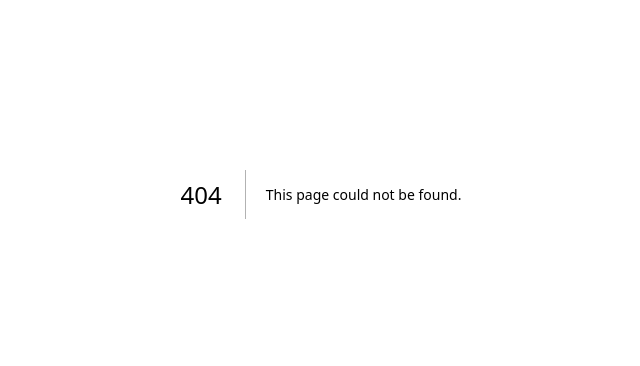
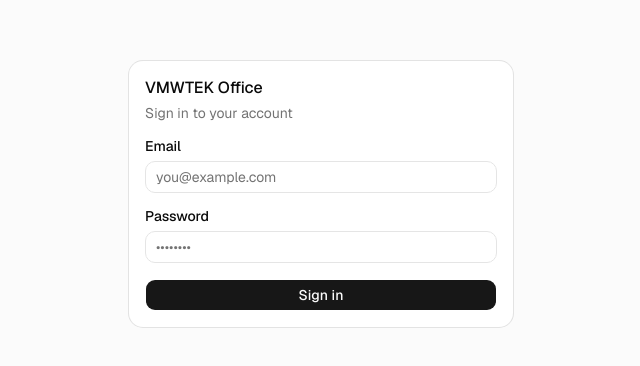
Before and after one commit to jalvarezmdev/vmtek-office, a Next.js app: page /login in a window 1280 px wide. Before the commit this address had no page. Shown: the part 206-572 px from the top of the page, without its empty margins (319-959 px from the left). Built offline with nearby package versions, Linux system fonts and the light colour scheme.

Commit message:
feat: add login page with credentials form

```diff
--- a/package.json
+++ b/package.json
@@ -36,7 +36,8 @@
     "shadcn": "^4.17.0",
     "sonner": "^2.0.8",
     "tailwind-merge": "^3.6.0",
-    "tw-animate-css": "^1.4.0"
+    "tw-animate-css": "^1.4.0",
+    "zod": "^4.4.3"
   },
   "devDependencies": {
     "@tailwindcss/postcss": "^4",
--- /dev/null
+++ b/src/actions/auth.ts
@@ -0,0 +1,37 @@
+'use server';
+
+import { AuthError } from 'next-auth';
+
+import { signIn } from '@/auth';
+import { loginSchema } from '@/lib/auth-schemas';
+
+export type LoginState = { error?: string } | null;
+
+export async function loginAction(
+  prevState: LoginState,
+  formData: FormData
+): Promise<LoginState> {
+  const parsed = loginSchema.safeParse({
+    email: formData.get('email'),
+    password: formData.get('password'),
+  });
+
+  if (!parsed.success) {
+    return { error: 'Please check your email and password.' };
+  }
+
+  try {
+    await signIn('credentials', {
+      email: parsed.data.email,
+      password: parsed.data.password,
+      redirectTo: '/',
+    });
+  } catch (error) {
+    if (error instanceof AuthError) {
+      return { error: 'Invalid email or password.' };
+    }
+    throw error;
+  }
+
+  return null;
+}
--- /dev/null
+++ b/src/app/(auth)/login/page.tsx
@@ -0,0 +1,31 @@
+import type { Metadata } from 'next';
+
+import { LoginForm } from '@/components/login-form';
+import {
+  Card,
+  CardContent,
+  CardDescription,
+  CardHeader,
+  CardTitle,
+} from '@/components/ui/card';
+
+export const metadata: Metadata = {
+  title: 'Sign in',
+  description: 'Sign in to your VMWTEK Office account.',
+};
+
+export default function LoginPage() {
+  return (
+    <div className="flex min-h-dvh flex-1 items-center justify-center bg-muted/40 p-4">
+      <Card className="w-full max-w-sm">
+        <CardHeader>
+          <CardTitle>VMWTEK Office</CardTitle>
+          <CardDescription>Sign in to your account</CardDescription>
+        </CardHeader>
+        <CardContent>
+          <LoginForm />
+        </CardContent>
+      </Card>
+    </div>
+  );
+}
--- /dev/null
+++ b/src/components/login-form.tsx
@@ -0,0 +1,56 @@
+'use client';
+
+import { useActionState } from 'react';
+
+import { loginAction, type LoginState } from '@/actions/auth';
+import { Button } from '@/components/ui/button';
+import { Input } from '@/components/ui/input';
+import { Label } from '@/components/ui/label';
+
+export function LoginForm() {
+  const [state, formAction, pending] = useActionState<LoginState, FormData>(
+    loginAction,
+    null
+  );
+
+  return (
+    <form action={formAction} className="flex flex-col gap-4">
+      <div className="flex flex-col gap-2">
+        <Label htmlFor="email">Email</Label>
+        <Input
+          id="email"
+          name="email"
+          type="email"
+          autoComplete="email"
+          placeholder="you@example.com"
+          required
+          disabled={pending}
+        />
+      </div>
+      <div className="flex flex-col gap-2">
+        <Label htmlFor="password">Password</Label>
+        <Input
+          id="password"
+          name="password"
+          type="password"
+          autoComplete="current-password"
+          placeholder="••••••••"
+          required
+          disabled={pending}
+        />
+      </div>
+      {state?.error ? (
+        <p
+          role="alert"
+          className="text-sm text-destructive"
+          data-slot="form-error"
+        >
+          {state.error}
+        </p>
+      ) : null}
+      <Button type="submit" disabled={pending}>
+        {pending ? 'Signing in…' : 'Sign in'}
+      </Button>
+    </form>
+  );
+}
--- /dev/null
+++ b/src/lib/auth-schemas.ts
@@ -0,0 +1,8 @@
+import { z } from 'zod';
+
+export const loginSchema = z.object({
+  email: z.string().trim().email('Enter a valid email address'),
+  password: z.string().min(1, 'Password is required'),
+});
+
+export type LoginInput = z.infer<typeof loginSchema>;
```
Also changed, not shown: 1 other file (tests, documents, lock files or other folders).
